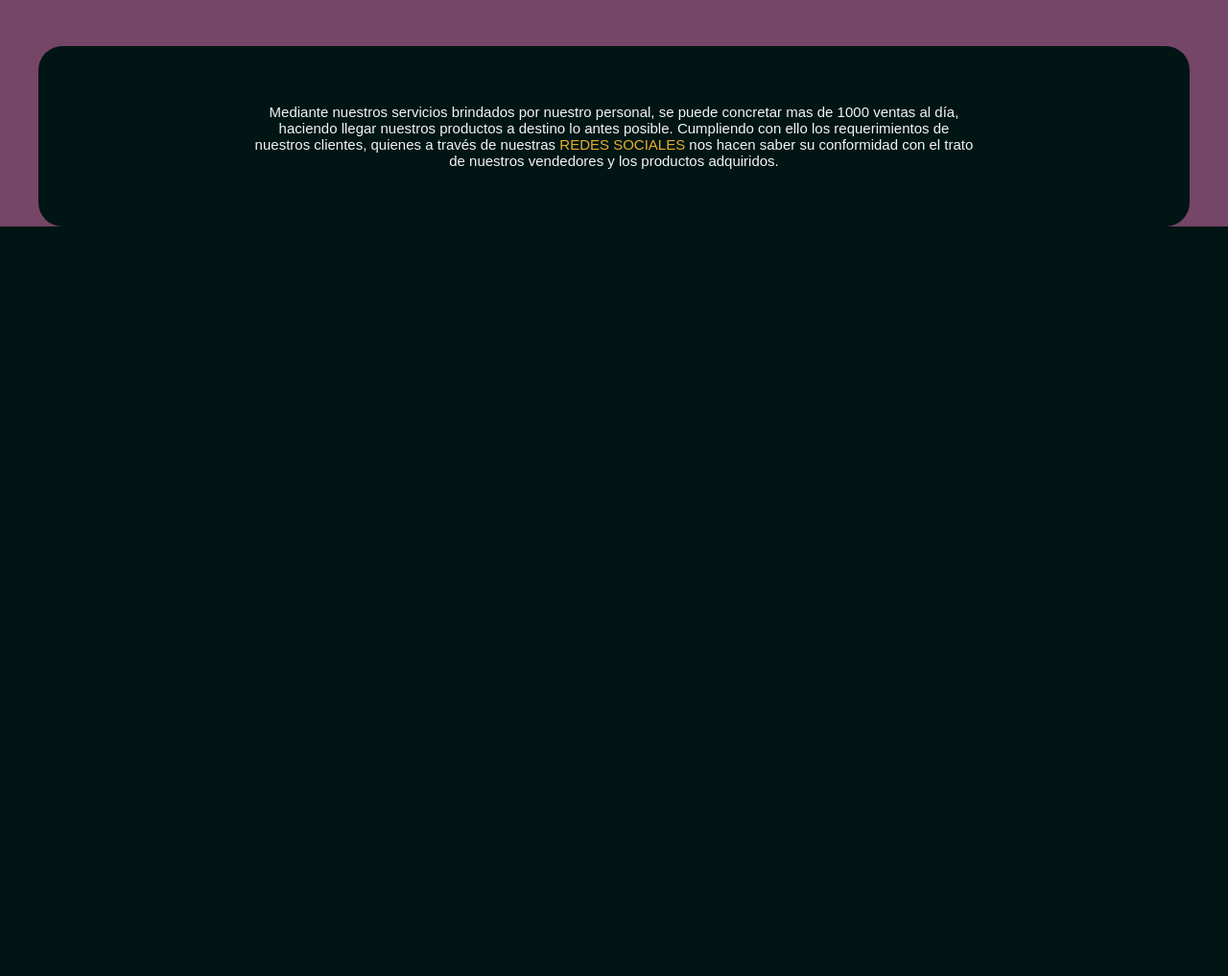
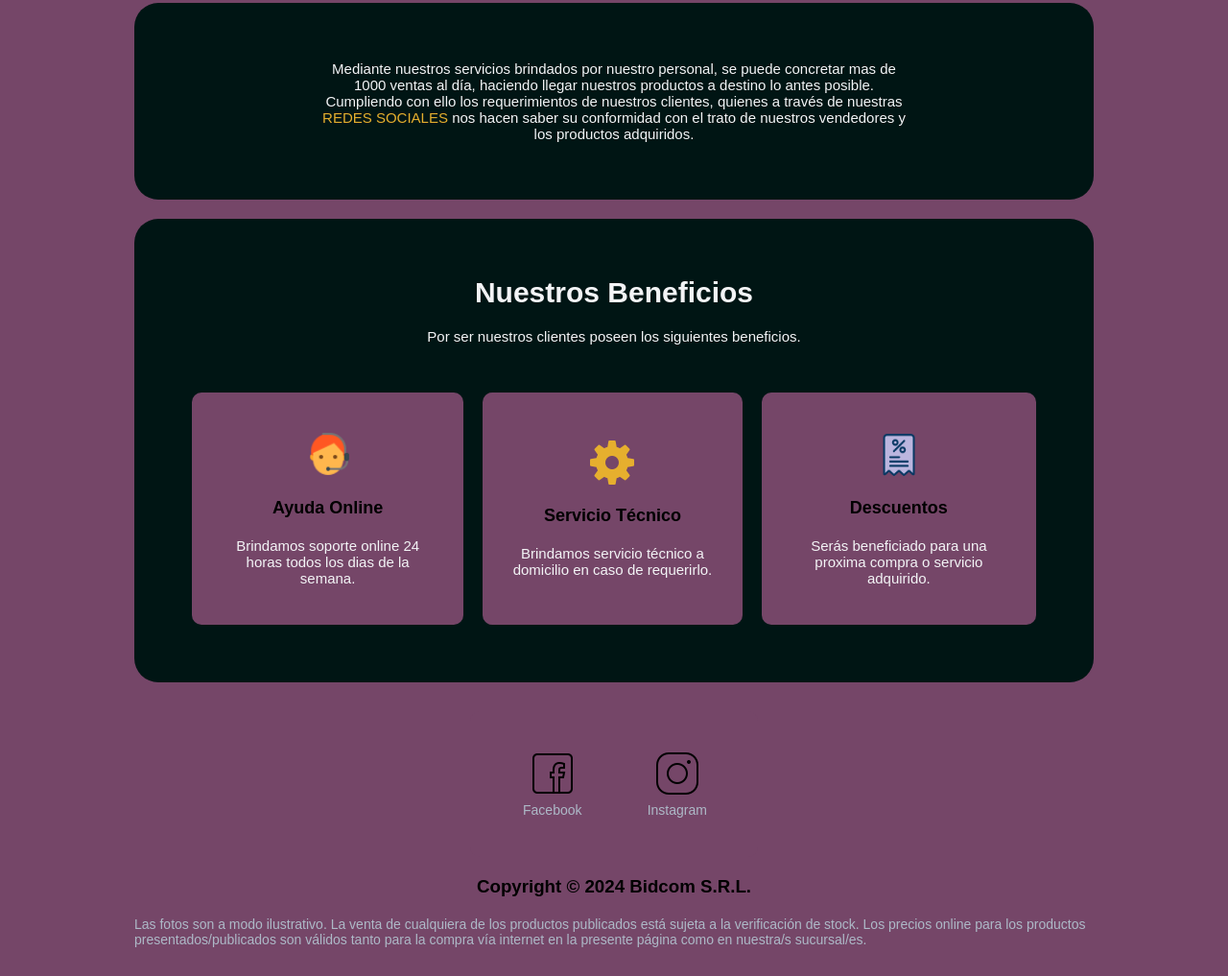
Before and after one commit to Marbula/E2-Navbar, a plain HTML site: page index.html in a window 1280 px wide. Shown: the part 473-1490 px from the top of the page at 96% size. Before the commit the page ends 800 px from the top, so only its background shows below. Drawn offline with Linux system fonts and the light colour scheme.

Commit message:
cards+footer

```diff
--- a/index.html
+++ b/index.html
@@ -49,6 +49,56 @@
           trato de nuestros vendedores y los productos adquiridos.
         </p>
       </section>
+      <section id="beneficios">
+        <div class="beneficios-class">
+          <h2>Nuestros Beneficios</h2>
+          <p>Por ser nuestros clientes poseen los siguientes beneficios.</p>
+        </div>
+        <div class="cards-container">
+          <div class="card">
+            <img src="/img/icons8-online-support-48.png" alt="icono-soporte" />
+
+            <h3>Ayuda Online</h3>
+
+            <p>
+              Brindamos soporte online 24 horas todos los dias de la semana.
+            </p>
+          </div>
+          <div class="card">
+            <img
+              src="/img/icon-servicio-tecnico.png"
+              alt="icono-servicio-tecnico"
+            />
+
+            <h3>Servicio Técnico</h3>
+
+            <p>Brindamos servicio técnico a domicilio en caso de requerirlo.</p>
+          </div>
+          <div class="card">
+            <img src="/img/icon-discount.png" alt="icono-descuento" />
+
+            <h3>Descuentos</h3>
+
+            <p>
+              Serás beneficiado para una proxima compra o servicio adquirido.
+            </p>
+          </div>
+        </div>
+      </section>
     </main>
-  </body>
+
+    <footer>
+      <ul class="footer-links">
+        <li><a href="#"> <img src="/img/icons8-facebook-50.png" alt="logo-facebook"> Facebook</a></li>
+        <li><a href="#"> <img src="/img/icons8-instagram-50.png" alt="logo-instagram">Instagram</a></li>
+      </ul>
+<h3>
+  Copyright © 2024 Bidcom S.R.L.
+</h3>
+<p>
+  Las fotos son a modo ilustrativo. La venta de cualquiera de los productos publicados está sujeta a la verificación de stock. Los precios online para los productos presentados/publicados son válidos tanto para la compra vía internet en la presente página como en nuestra/s sucursal/es.
+</p>
+
+
+    </footer>
 </html>
--- a/style.css
+++ b/style.css
@@ -6,12 +6,13 @@
   --2: #754668;
   --3: #9197ae;
   --4: #6b9ac4;
+  --violet-gray: #bbb6df;
 
   /* tect colors */
   --text-gray: #adb9c7;
   --text-white: #f3f4f6;
 
-  --max-width: 1200px;
+  --max-width: 1000px;
 }
 
 * {
@@ -26,16 +27,27 @@
 /* body */
 
 body {
-  background-color: var(--background);
+  background-color: var(--2);
 }
 
+/* =========Header==== */
+
 header {
-  background: var(--header-bg);
+  background: var(--background);
+  position: fixed;
+  width: 100%;
   display: flex;
   justify-content: space-between;
   align-items: center;
   padding: 0 30px;
   height: 65px;
+  z-index: 2;
+}
+
+header h1 {
+  font-size: 150%;
+  font-weight: 800;
+  color: var(--text-white);
 }
 
 .navbar .navbar-list {
@@ -69,6 +81,7 @@ main {
   align-items: center;
   justify-content: center;
   background: #754668;
+  gap: 20px;
 }
 
 /* hero */
@@ -91,8 +104,8 @@ main {
 }
 
 .hero-info h1 {
-  font-size: 48px;
-  font-weight: 800;
+  font-size: 40px;
+  font-weight: 600;
   color: var(--text-white);
 }
 
@@ -128,7 +141,7 @@ main {
   color: var(--text-white);
 }
 
-/* img */
+/* hero img */
 .hero-img {
   background: var(--1);
   padding: 20px;
@@ -160,3 +173,144 @@ main {
 #more-info a {
   color: var(--1);
 }
+
+/* Beneficios /////////////*/
+
+#beneficios {
+  max-width: var(--max-width);
+  display: flex;
+  flex-direction: column;
+  justify-content: center;
+  align-items: center;
+  padding: 60px;
+  gap: 50px;
+  background: var(--background);
+  border-radius: 25px;
+}
+
+.beneficios-class {
+  display: flex;
+  flex-direction: column;
+  gap: 20px;
+}
+
+#beneficios h2 {
+  font-size: 30px;
+  font-weight: 600;
+  color: var(--text-white);
+  text-align: center;
+  justify-content: center;
+  align-items: center;
+}
+
+#beneficios p {
+  font-size: 15px;
+  width: 100%;
+  color: var(--text-white);
+  text-align: center;
+  justify-content: center;
+  align-items: center;
+}
+
+.cards-container {
+  display: flex;
+  gap: 20px;
+}
+
+.card {
+  background: var(--2);
+  padding: 40px 30px;
+  display: flex;
+  flex-direction: column;
+  align-items: center;
+  justify-content: center;
+  text-align: center;
+  gap: 20px;
+  border-radius: 10px;
+  max-width: 300px;
+}
+
+.card img {
+  width: 50px;
+}
+
+.card h3 {
+  font-size: 18px;
+  font-weight: 600;
+}
+
+.card p {
+  font-size: 14px;
+  font-weight: 300;
+  color: var(--3);
+}
+
+/* Footer//////////// */
+
+footer {
+  display: flex;
+  flex-direction: column;
+  align-items: center;
+  justify-content: center;
+  background: #754668;
+  gap: 20px;
+  padding: 30px 30px 30px 30px;
+}
+
+footer a,
+footer p {
+  color: var(--text-gray);
+  font-weight: 300;
+  font-size: 14px;
+  max-width: var(--max-width);
+}
+
+.footer-links {
+  background: var(--2);
+  padding: 40px 30px;
+  display: flex;
+  align-items: center;
+  justify-content: center;
+  text-align: center;
+  gap: 20px;
+  border-radius: 10px;
+  max-width: 300px;
+}
+
+/* ==========Mediaqueries====== */
+
+@media (max-width: 1000px) {
+  #hero {
+    max-width: var(--max-width);
+    flex-direction: column;
+    gap: 50px;
+  }
+
+  .hero-info {
+    align-items: center;
+    width: 80%;
+  }
+
+  .hero-info h1 {
+    text-align: center;
+    width: 100%;
+  }
+
+  .hero-img {
+    width: 200px;
+  }
+}
+
+@media (max-width: 450px) {
+  .logo {
+    height: 50%;
+  }
+
+  .cards-container {
+    flex-direction: column;
+  }
+
+  .navbar-list a {
+    font-size: 12px;
+  }
+}
```
Also changed, not shown: img/icon-discount.png (added), img/icon-servicio-tecnico.png (added), img/icons8-facebook-50.png (added), img/icons8-instagram-50.png (added), img/icons8-online-support-48.png (added).
